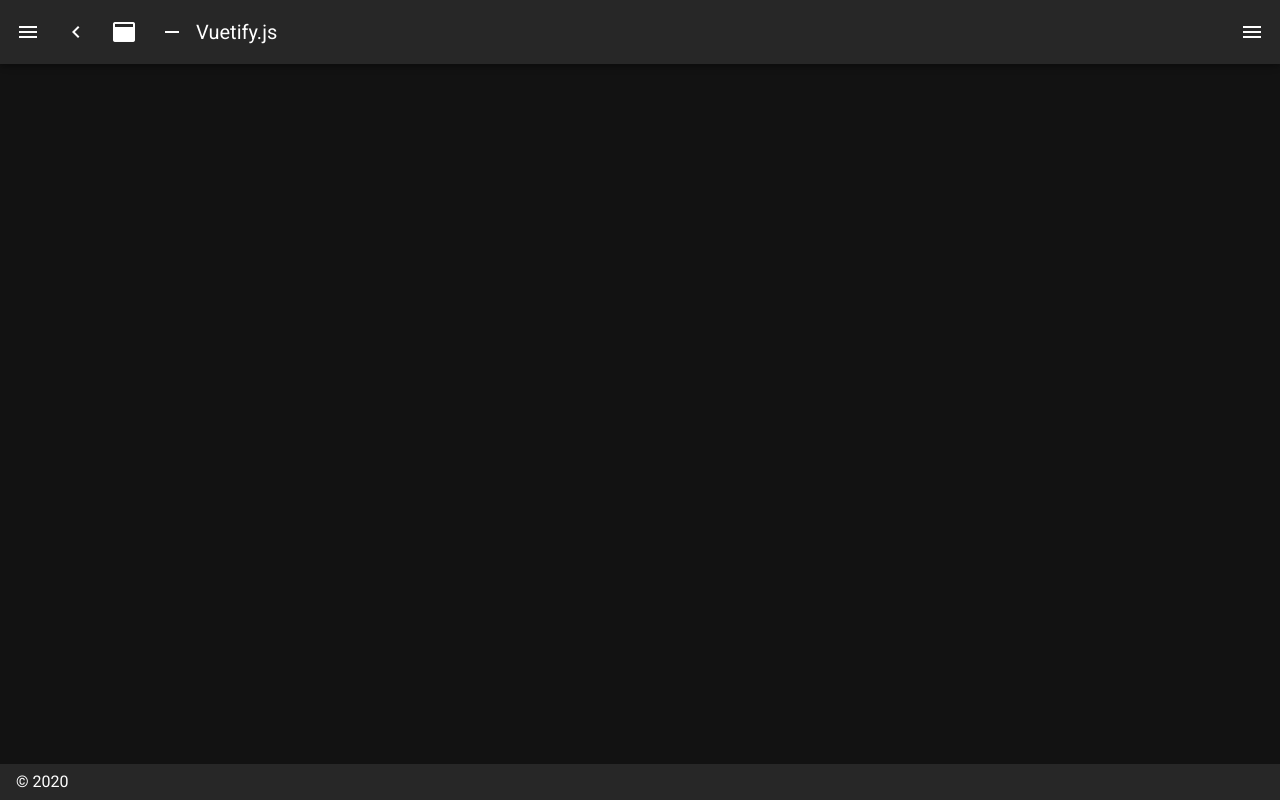
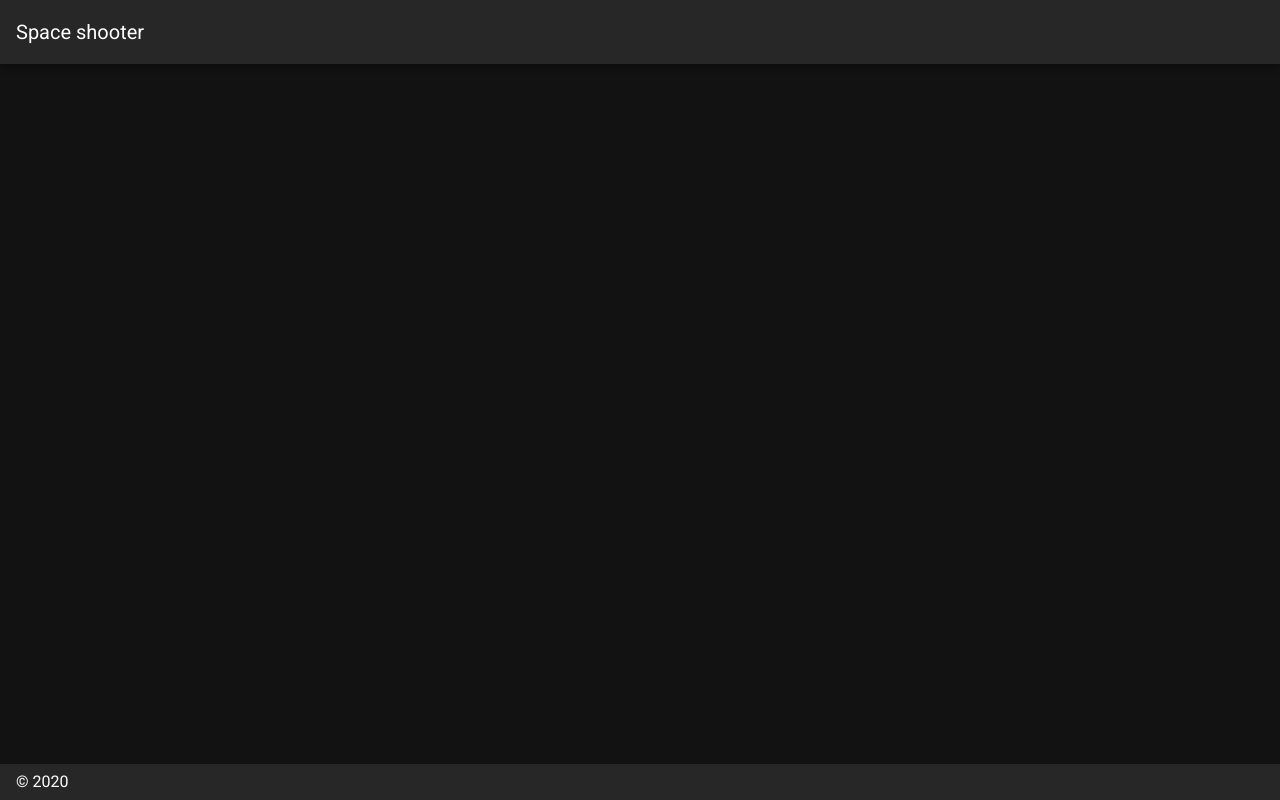
Before and after one commit to lucatode/space-shooter-phaser-nuxt, a Nuxt app: page / in a window 1280 px wide. Built offline with nearby package versions, Linux system fonts and the light colour scheme.

Commit message:
cleanup project default stuff

```diff
--- a/layouts/default.vue
+++ b/layouts/default.vue
@@ -1,86 +1,17 @@
 <template>
   <v-app dark>
-    <v-navigation-drawer
-      v-model="drawer"
-      :mini-variant="miniVariant"
-      :clipped="clipped"
+    <v-app-bar
       fixed
       app
     >
-      <v-list>
-        <v-list-item
-          v-for="(item, i) in items"
-          :key="i"
-          :to="item.to"
-          router
-          exact
-        >
-          <v-list-item-action>
-            <v-icon>{{ item.icon }}</v-icon>
-          </v-list-item-action>
-          <v-list-item-content>
-            <v-list-item-title v-text="item.title" />
-          </v-list-item-content>
-        </v-list-item>
-      </v-list>
-    </v-navigation-drawer>
-    <v-app-bar
-      :clipped-left="clipped"
-      fixed
-      app
-    >
-      <v-app-bar-nav-icon @click.stop="drawer = !drawer" />
-      <v-btn
-        icon
-        @click.stop="miniVariant = !miniVariant"
-      >
-        <v-icon>mdi-{{ `chevron-${miniVariant ? 'right' : 'left'}` }}</v-icon>
-      </v-btn>
-      <v-btn
-        icon
-        @click.stop="clipped = !clipped"
-      >
-        <v-icon>mdi-application</v-icon>
-      </v-btn>
-      <v-btn
-        icon
-        @click.stop="fixed = !fixed"
-      >
-        <v-icon>mdi-minus</v-icon>
-      </v-btn>
       <v-toolbar-title v-text="title" />
-      <v-spacer />
-      <v-btn
-        icon
-        @click.stop="rightDrawer = !rightDrawer"
-      >
-        <v-icon>mdi-menu</v-icon>
-      </v-btn>
     </v-app-bar>
     <v-main>
       <v-container>
         <nuxt />
       </v-container>
     </v-main>
-    <v-navigation-drawer
-      v-model="rightDrawer"
-      :right="right"
-      temporary
-      fixed
-    >
-      <v-list>
-        <v-list-item @click.native="right = !right">
-          <v-list-item-action>
-            <v-icon light>
-              mdi-repeat
-            </v-icon>
-          </v-list-item-action>
-          <v-list-item-title>Switch drawer (click me)</v-list-item-title>
-        </v-list-item>
-      </v-list>
-    </v-navigation-drawer>
     <v-footer
-      :absolute="!fixed"
       app
     >
       <span>&copy; {{ new Date().getFullYear() }}</span>
@@ -92,25 +23,7 @@
 export default {
   data () {
     return {
-      clipped: false,
-      drawer: false,
-      fixed: false,
-      items: [
-        {
-          icon: 'mdi-apps',
-          title: 'Welcome',
-          to: '/'
-        },
-        {
-          icon: 'mdi-chart-bubble',
-          title: 'Inspire',
-          to: '/inspire'
-        }
-      ],
-      miniVariant: false,
-      right: true,
-      rightDrawer: false,
-      title: 'Vuetify.js'
+      title: 'Space shooter'
     }
   }
 }
--- a/nuxt.config.js
+++ b/nuxt.config.js
@@ -87,5 +87,6 @@ export default {
   ** See https://nuxtjs.org/api/configuration-build/
   */
   build: {
+
   }
 }
```
